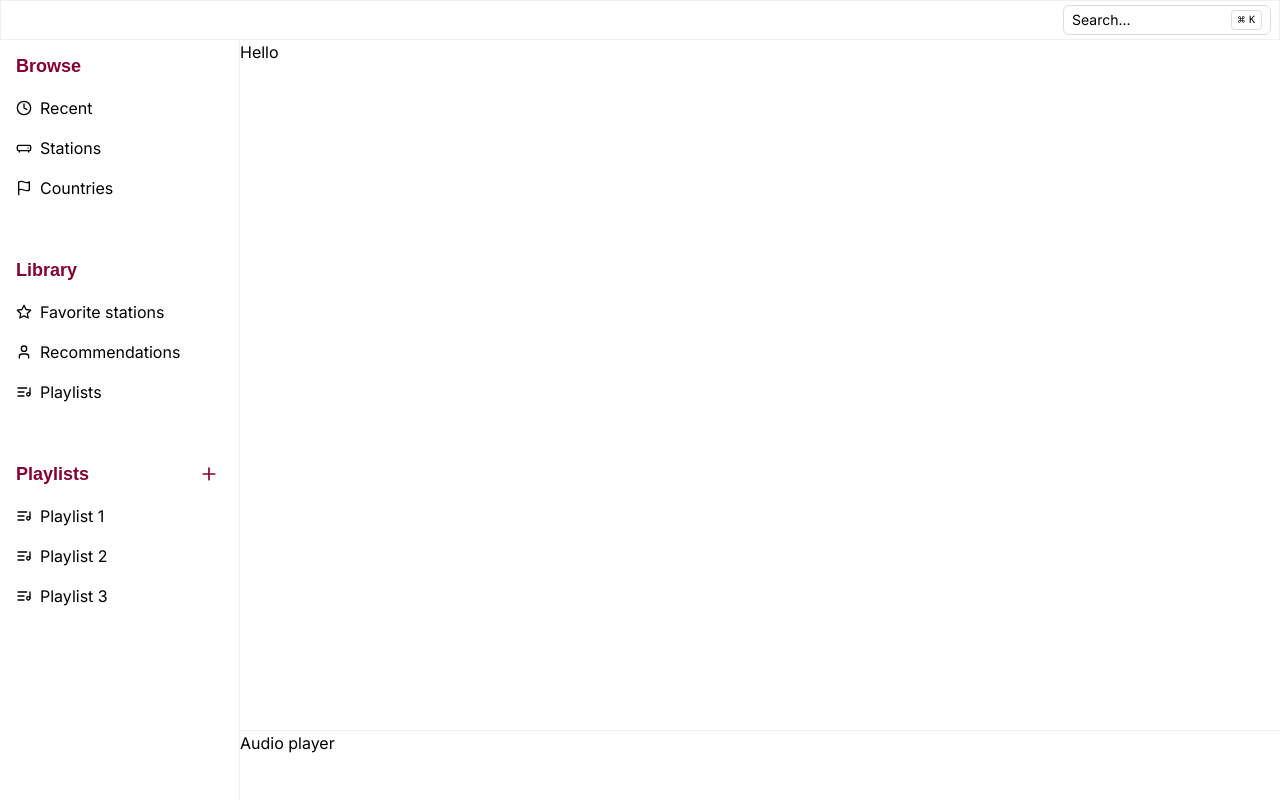
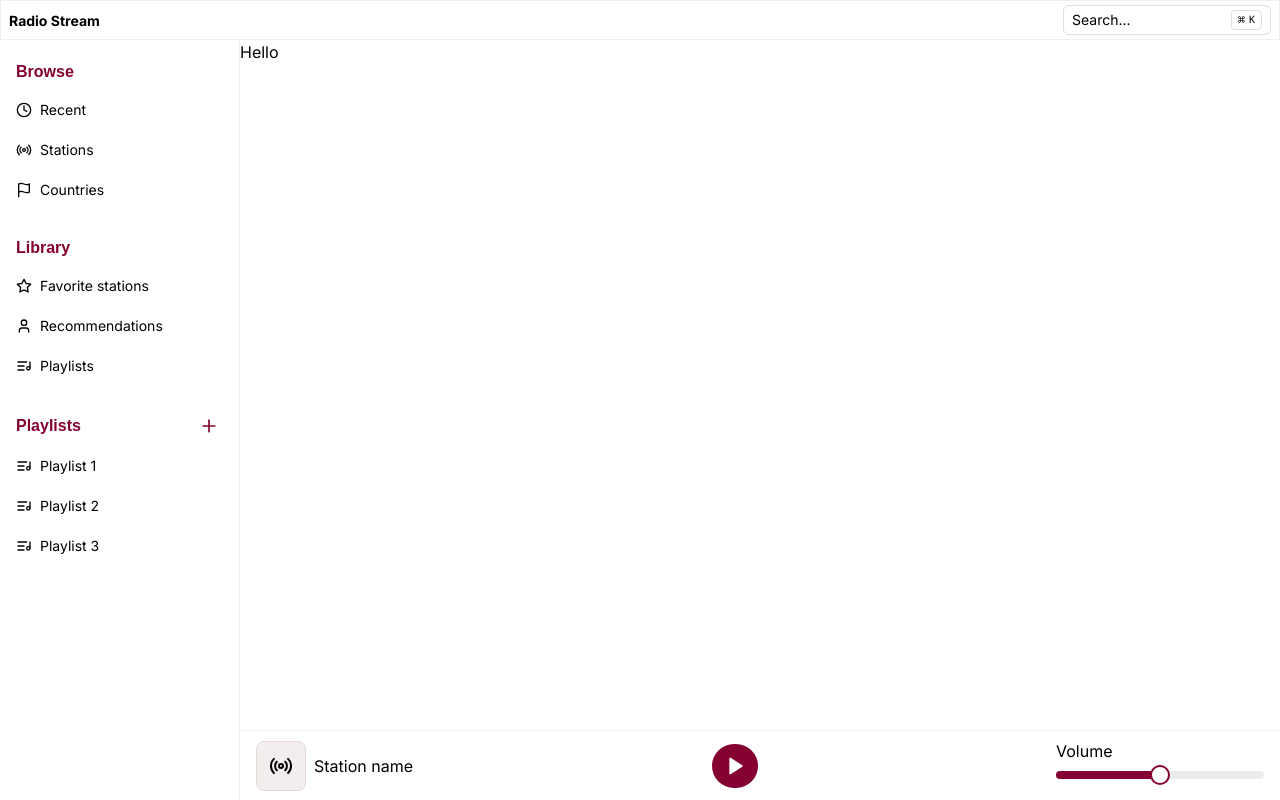
Before and after one commit to jakubabrahoim/Radio-Steam-v2, a Next.js app: page /app in a window 1280 px wide. Built offline with nearby package versions, Linux system fonts and the light colour scheme; a web font is replaced by a local one.

Commit message:
audio player ui

```diff
--- a/components/AudioPlayer.tsx
+++ b/components/AudioPlayer.tsx
@@ -1,7 +1,31 @@
+import { Play, Radio } from 'lucide-react';
+import { Slider } from '@/components/ui/slider';
+
 export default function AudioPlayer() {
     return (
-        <div className='h-full w-full border-t border-cream-100'>
-            Audio player
+        <div className='flex h-full w-full items-center justify-between border-t border-cream-100 px-4 py-2'>
+            <section className='flex items-center justify-center gap-2'>
+                <div className='flex items-center justify-center rounded-lg border border-cream-200 bg-cream-100 p-3'>
+                    <Radio className='h-6 w-6' />
+                </div>
+                Station name
+            </section>
+
+            <section>
+                <button className='flex items-center justify-center rounded-full bg-fuchsia-900 p-3'>
+                    <Play fill='white' className='ml-0.5 h-5 w-5 text-white' />
+                </button>
+            </section>
+
+            <section className='flex flex-col gap-2 self-start'>
+                Volume
+                <Slider
+                    className='w-52'
+                    defaultValue={[50]}
+                    max={100}
+                    step={1}
+                />
+            </section>
         </div>
     );
 }
--- a/components/layout/LeftSidebar.tsx
+++ b/components/layout/LeftSidebar.tsx
@@ -1,77 +1,69 @@
-import {
-    Clock,
-    RadioReceiver,
-    Flag,
-    Star,
-    User,
-    ListMusic,
-    Plus,
-} from 'lucide-react';
+import { Clock, Flag, Star, User, ListMusic, Plus, Radio } from 'lucide-react';
 import { Dela_Gothic_One } from 'next/font/google';
 
 const gothic = Dela_Gothic_One({ weight: '400', subsets: ['latin'] });
 
 export default function LeftSidebar() {
     return (
-        <div className='flex h-full w-full flex-col gap-12 border-r border-cream-100 bg-white p-2'>
-            <section className='flex w-full flex-col items-start justify-center gap-2'>
+        <div className='flex h-full w-full flex-col gap-6 border-r border-cream-100 bg-white px-2 py-4'>
+            <section className='flex w-full flex-col items-start justify-center gap-1'>
                 <span
-                    className={`px-2 py-1 text-lg !font-bold text-fuchsia-900 ${gothic.className}`}
+                    className={`px-2 py-1 !font-bold text-fuchsia-900 ${gothic.className}`}
                 >
                     Browse
                 </span>
-                <span className='group flex w-full items-center gap-2 rounded-lg px-2 py-1 hover:bg-gray-100'>
+                <span className='group flex w-full items-center gap-2 rounded-lg p-2 text-sm hover:bg-gray-100'>
                     <Clock className='h-4 w-4 transition-colors group-hover:text-fuchsia-900' />
                     Recent
                 </span>
-                <span className='group flex w-full items-center gap-2 rounded-lg px-2 py-1 hover:bg-gray-100'>
-                    <RadioReceiver className='h-4 w-4 transition-colors group-hover:text-fuchsia-900' />
+                <span className='group flex w-full items-center gap-2 rounded-lg p-2 text-sm hover:bg-gray-100'>
+                    <Radio className='h-4 w-4 transition-colors group-hover:text-fuchsia-900' />
                     Stations
                 </span>
-                <span className='group flex w-full items-center gap-2 rounded-lg px-2 py-1 hover:bg-gray-100'>
+                <span className='group flex w-full items-center gap-2 rounded-lg p-2 text-sm hover:bg-gray-100'>
                     <Flag className='h-4 w-4 transition-colors group-hover:text-fuchsia-900' />
                     Countries
                 </span>
             </section>
 
-            <section className='flex w-full flex-col items-start justify-center gap-2'>
+            <section className='flex w-full flex-col items-start justify-center gap-1'>
                 <span
-                    className={`px-2 py-1 text-lg !font-bold text-fuchsia-900 ${gothic.className}`}
+                    className={`px-2 py-1 !font-bold text-fuchsia-900 ${gothic.className}`}
                 >
                     Library
                 </span>
-                <span className='group flex w-full items-center gap-2 rounded-lg px-2 py-1 hover:bg-gray-100'>
+                <span className='group flex w-full items-center gap-2 rounded-lg p-2 text-sm hover:bg-gray-100'>
                     <Star className='h-4 w-4 transition-colors group-hover:text-fuchsia-900' />
                     Favorite stations
                 </span>
-                <span className='group flex w-full items-center gap-2 rounded-lg px-2 py-1 hover:bg-gray-100'>
+                <span className='group flex w-full items-center gap-2 rounded-lg p-2 text-sm hover:bg-gray-100'>
                     <User className='h-4 w-4 transition-colors group-hover:text-fuchsia-900' />
                     Recommendations
                 </span>
-                <span className='group flex w-full items-center gap-2 rounded-lg px-2 py-1 hover:bg-gray-100'>
+                <span className='group flex w-full items-center gap-2 rounded-lg p-2 text-sm hover:bg-gray-100'>
                     <ListMusic className='h-4 w-4 transition-colors group-hover:text-fuchsia-900' />
                     Playlists
                 </span>
             </section>
 
-            <section className='flex w-full flex-col items-start justify-center gap-2'>
+            <section className='flex w-full flex-col items-start justify-center gap-1'>
                 <span
-                    className={`flex w-full items-center justify-between px-2 py-1 text-lg !font-bold text-fuchsia-900 ${gothic.className}`}
+                    className={`flex w-full items-center justify-between px-2 py-1 !font-bold text-fuchsia-900 ${gothic.className}`}
                 >
                     Playlists
                     <button className='rounded-lg p-1 hover:bg-gray-100'>
                         <Plus className='h-5 w-5' />
                     </button>
                 </span>
-                <span className='group flex w-full items-center gap-2 rounded-lg px-2 py-1 hover:bg-gray-100'>
+                <span className='group flex w-full items-center gap-2 rounded-lg p-2 text-sm hover:bg-gray-100'>
                     <ListMusic className='h-4 w-4 transition-colors group-hover:text-fuchsia-900' />
                     Playlist 1
                 </span>
-                <span className='group flex w-full items-center gap-2 rounded-lg px-2 py-1 hover:bg-gray-100'>
+                <span className='group flex w-full items-center gap-2 rounded-lg p-2 text-sm hover:bg-gray-100'>
                     <ListMusic className='h-4 w-4 transition-colors group-hover:text-fuchsia-900' />
                     Playlist 2
                 </span>
-                <span className='group flex w-full items-center gap-2 rounded-lg px-2 py-1 hover:bg-gray-100'>
+                <span className='group flex w-full items-center gap-2 rounded-lg p-2 text-sm hover:bg-gray-100'>
                     <ListMusic className='h-4 w-4 transition-colors group-hover:text-fuchsia-900' />
                     Playlist 3
                 </span>
--- a/components/layout/TopBar.tsx
+++ b/components/layout/TopBar.tsx
@@ -4,7 +4,12 @@ import SearchMenu from '@/components/SearchMenu';
 
 export default function TopBar() {
     return (
-        <div className='flex h-full w-full items-center justify-end border border-cream-100 p-2'>
+        <div className='flex h-full w-full items-center justify-between border border-cream-100 p-2'>
+            <section>
+                <span className='pointer-events-none text-sm font-bold'>
+                    Radio Stream
+                </span>
+            </section>
             <SearchMenu />
         </div>
     );
--- /dev/null
+++ b/components/ui/slider.tsx
@@ -0,0 +1,28 @@
+'use client';
+
+import * as React from 'react';
+import * as SliderPrimitive from '@radix-ui/react-slider';
+
+import { cn } from '@/lib/utils';
+
+const Slider = React.forwardRef<
+    React.ElementRef<typeof SliderPrimitive.Root>,
+    React.ComponentPropsWithoutRef<typeof SliderPrimitive.Root>
+>(({ className, ...props }, ref) => (
+    <SliderPrimitive.Root
+        ref={ref}
+        className={cn(
+            'relative flex w-full touch-none select-none items-center',
+            className
+        )}
+        {...props}
+    >
+        <SliderPrimitive.Track className='relative h-2 w-full grow overflow-hidden rounded-full bg-gray-100 dark:bg-gray-800'>
+            <SliderPrimitive.Range className='absolute h-full bg-fuchsia-900 dark:bg-gray-50' />
+        </SliderPrimitive.Track>
+        <SliderPrimitive.Thumb className='block h-5 w-5 rounded-full border-2 border-fuchsia-900 bg-white ring-offset-white transition-colors focus-visible:outline-none focus-visible:ring-2 focus-visible:ring-gray-400 focus-visible:ring-offset-2 disabled:pointer-events-none disabled:opacity-50 dark:border-gray-50 dark:bg-gray-950 dark:ring-offset-gray-950 dark:focus-visible:ring-gray-800' />
+    </SliderPrimitive.Root>
+));
+Slider.displayName = SliderPrimitive.Root.displayName;
+
+export { Slider };
--- a/package.json
+++ b/package.json
@@ -10,6 +10,7 @@
   },
   "dependencies": {
     "@radix-ui/react-dialog": "^1.0.4",
+    "@radix-ui/react-slider": "^1.1.2",
     "@radix-ui/react-slot": "^1.0.2",
     "@radix-ui/react-tooltip": "^1.0.6",
     "@types/node": "20.3.1",
```
Also changed, not shown: 1 other file (tests, documents, lock files or other folders).
